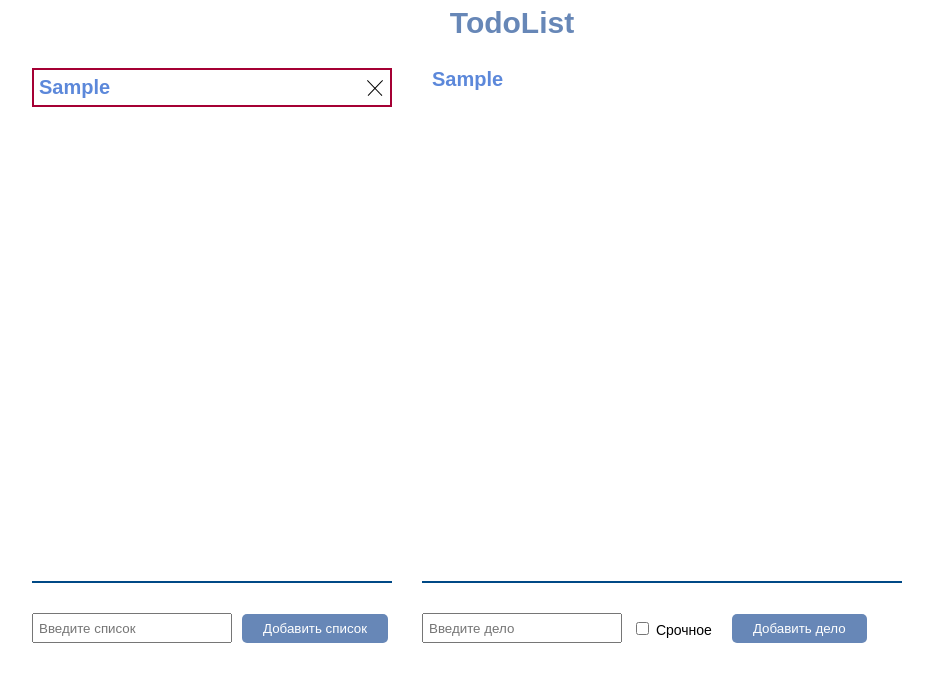
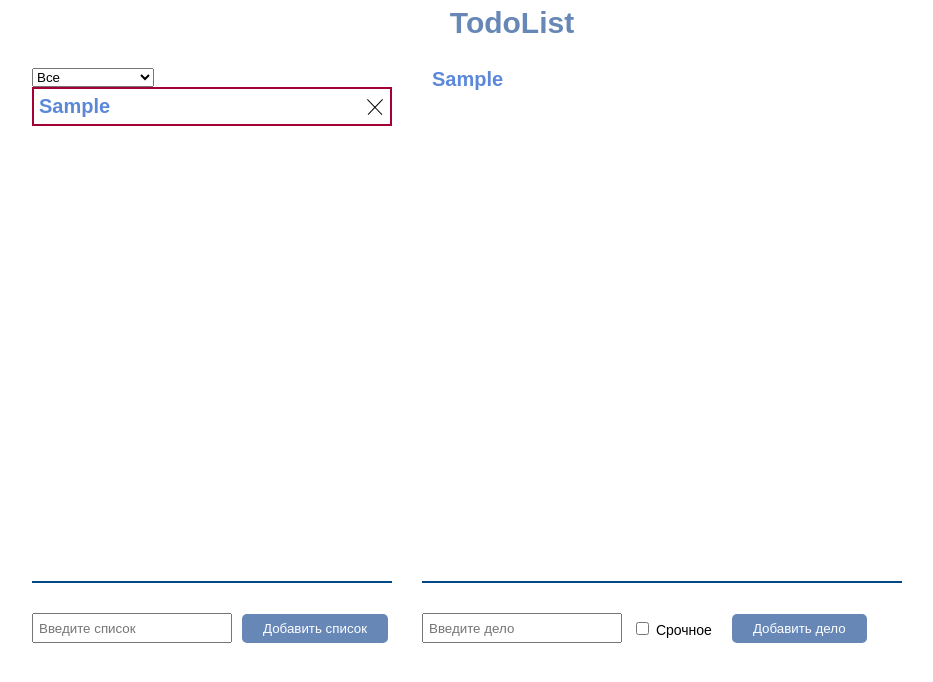
Before and after one commit to Pegasa-WQ/TodoList, a Vue app: page / in a window 1280 px wide. Both pictures are taken after typing "Sample" into the empty fields and a click on the button "Добавить список". Shown: the top 682 px of the page, without its empty margins (128-1061 px from the left). Built offline with nearby package versions, Linux system fonts and the light colour scheme.

Commit message:
add filter

```diff
--- /dev/null
+++ b/src/components/TodoSelect.vue
@@ -0,0 +1,51 @@
+<template>
+<div class="v-select">
+<select class="select" @change="onChange($event)">
+<option class="options" v-for="option in options" :key="option.value"> {{ option.name }}</option>
+</select>
+</div>
+</template>
+<script>
+export default {
+  name: 'TodoSelect',
+  props: {
+    options: {
+      type: Array,
+      default () {
+        return []
+      }
+    }
+  },
+  data () {
+    return {
+    }
+  },
+  methods: {
+    onChange (event) {
+      this.$emit('select', event.target.value)
+    }
+  }
+}
+</script>
+<style scoped>
+.select {
+  display: flex;
+  align-items: center;
+  margin: 0;
+  padding: 0;
+}
+.v-select {
+  position: relative;
+  width: 360px;
+}
+.options {
+  position: absolute;
+  top: 20px;
+  right: 0;
+  width: 100%;
+  border: 1px solid gray;
+}
+.all {
+  margin-right: 10px;
+}
+</style>
--- a/src/components/TodosLists.vue
+++ b/src/components/TodosLists.vue
@@ -1,7 +1,8 @@
 <template>
 <div class="todos-lists">
   <div class="container-lists">
-  <div v-for="(item, index) in dela" :key="index">
+  <TodoSelect v-bind:options="options" @select="sortByCategories"/>
+  <div v-for="(item, index) in filteredTodos" :key="index">
       <TodosListsItem v-bind:item="item" v-on:send="$emit('send', item.todos, item.title)" v-on:getId="getId(index)" v-on:remove-todo='removeList(index)' :class="{active: activeId === index}"/>
   </div>
   </div>
@@ -13,18 +14,26 @@
 </template>
 <script>
 import TodosListsItem from './TodosListsItem.vue'
+import TodoSelect from './TodoSelect.vue'
 export default {
   name: 'TodosLists',
   components: {
-    TodosListsItem
+    TodosListsItem,
+    TodoSelect
   },
   props: ['completed'],
   data () {
     return {
       newList: '',
       activeId: '',
+      idForList: 0,
       dela: [],
-      idForList: 0
+      options: [
+        { name: 'Все', value: 1 },
+        { name: 'Исполненные', value: 2 },
+        { name: 'Неисполненные', value: 3 }
+      ],
+      array: []
     }
   },
   methods: {
@@ -62,9 +71,30 @@ export default {
         this.dela.splice(index, 1)
         this.$emit('remove', this.dela[this.activeId].todos, this.dela[this.activeId].title)
       }
+    },
+    sortByCategories (option) {
+      this.array = []
+      if (option === 'Исполненные') {
+        this.array = this.dela.filter(function (item) {
+          return item.gray
+        })
+      }
+      if (option === 'Неисполненные') {
+        this.array = this.dela.filter(function (item) {
+          return item.green
+        })
+      }
+      return this.dela
     }
   },
   computed: {
+    filteredTodos () {
+      if (this.array.length) {
+        return this.array
+      } else {
+        return this.dela
+      }
+    }
   }
 }
 </script>
--- a/src/components/TodosListsItem.vue
+++ b/src/components/TodosListsItem.vue
@@ -17,10 +17,12 @@ export default {
   },
   methods: {
     getComp (item) {
-      return item.todos.filter(i => i.completed).length > 0 && item.todos.filter(i => i.completed).length < item.todos.length
+      item.green = item.todos.filter(i => i.completed).length > 0 && item.todos.filter(i => i.completed).length < item.todos.length
+      return item.green
     },
     findAll (item) {
-      return item.todos.length === item.todos.filter(i => i.completed).length && item.todos.length > 0
+      item.gray = item.todos.length === item.todos.filter(i => i.completed).length && item.todos.length > 0
+      return item.gray
     }
   },
   created: function () {
```
